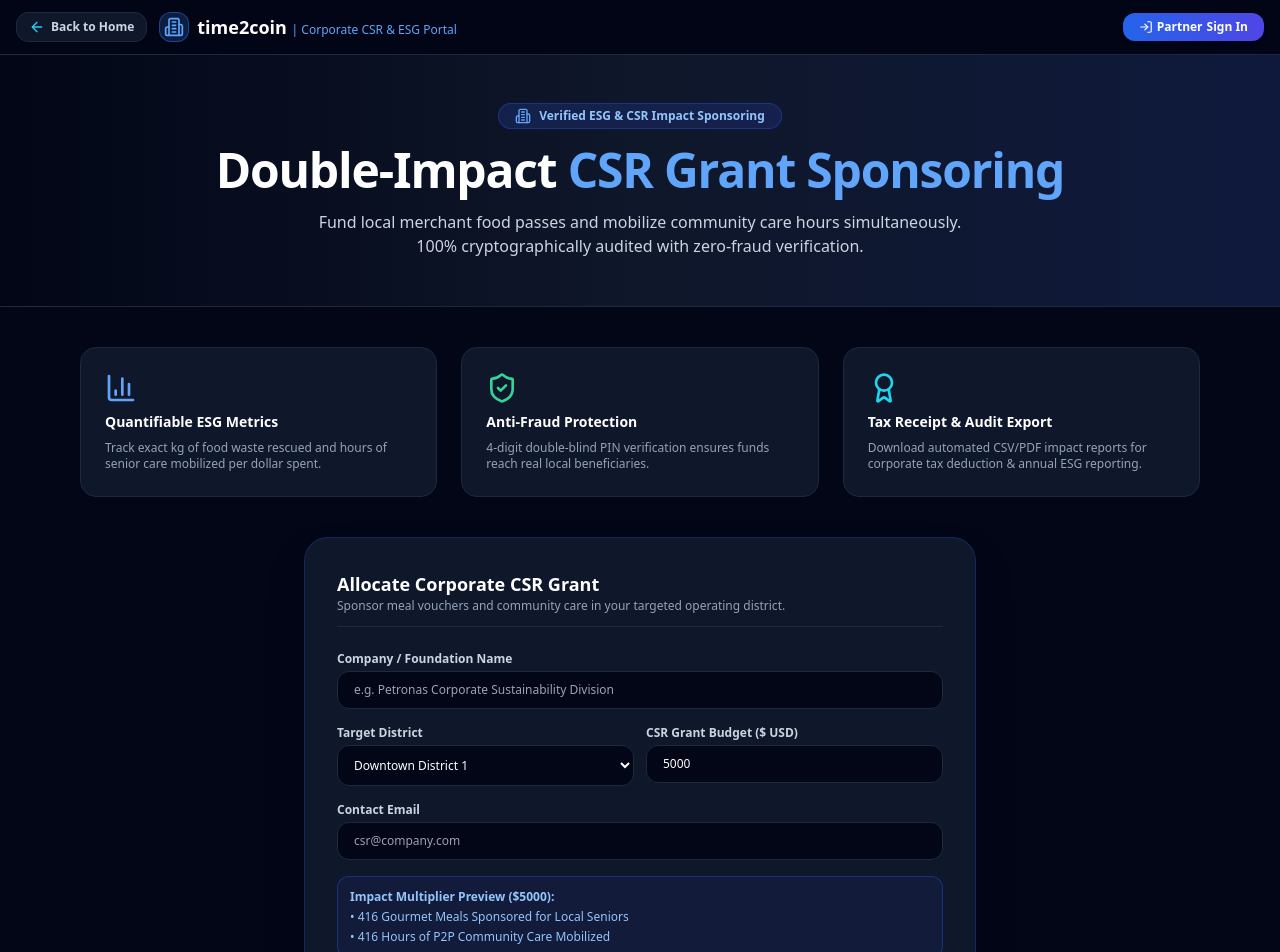
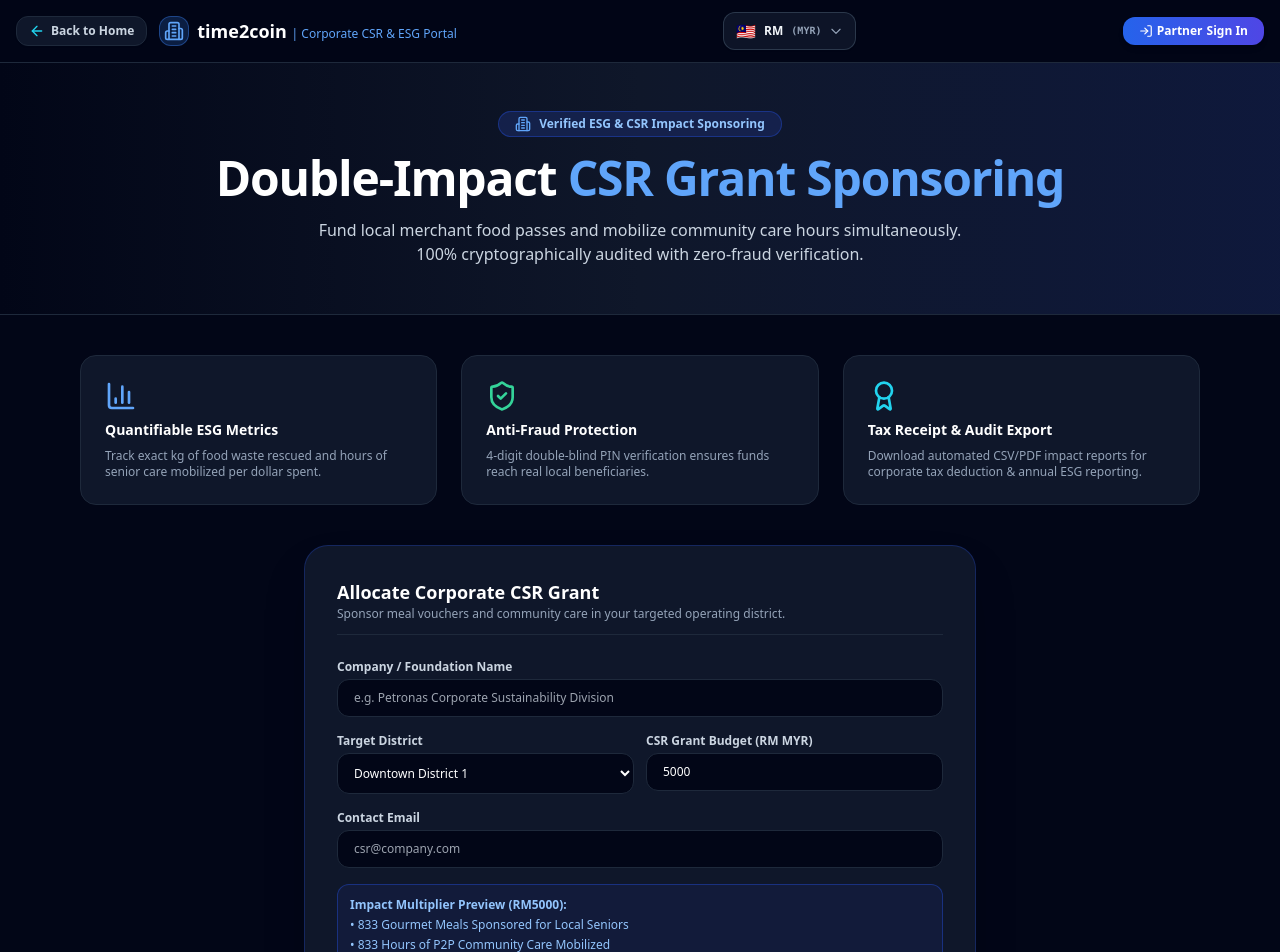
Before and after one commit to time2coin/time2coin, a Next.js app: page /corporate in a window 1280 px wide. Shown: the top 952 px of the page. Built offline with nearby package versions, Linux system fonts and the light colour scheme.

Commit message:
Integrate CountrySelector and jurisdiction handling

```diff
--- a/app/corporate/page.tsx
+++ b/app/corporate/page.tsx
@@ -1,3 +1,5 @@
+import CountrySelector from "@/components/CountrySelector";
+import { SUPPORTED_JURISDICTIONS, Jurisdiction } from "@/lib/jurisdictions";
 'use client';
 
 import React, { useState, useEffect } from 'react';
@@ -15,6 +17,20 @@ export default function CorporateCSRPortalPage() {
   const [companyName, setCompanyName] = useState('');
   const [contactEmail, setContactEmail] = useState('');
   const [successMsg, setSuccessMsg] = useState(false);
+  const [selectedJurisdiction, setSelectedJurisdiction] = useState<Jurisdiction>(SUPPORTED_JURISDICTIONS['MY-MYR']);
+
+  useEffect(() => {
+    const getCookie = (name: string) => {
+      const value = `; ${document.cookie}`;
+      const parts = value.split(`; ${name}=`);
+      if (parts.length === 2) return parts.pop()?.split(';').shift();
+      return null;
+    };
+    const savedId = getCookie('time2coin_jurisdiction') || currentUser?.jurisdiction_id || 'MY-MYR';
+    if (SUPPORTED_JURISDICTIONS[savedId]) {
+      setSelectedJurisdiction(SUPPORTED_JURISDICTIONS[savedId]);
+    }
+  }, [currentUser]);
 
   useEffect(() => {
     const saved = localStorage.getItem('time2coin_user');
@@ -61,6 +77,11 @@ export default function CorporateCSRPortalPage() {
               <span className="font-bold text-sm sm:text-lg text-white truncate">time2coin <span className="text-blue-400 text-xs font-normal hidden md:inline">| Corporate CSR & ESG Portal</span></span>
             </a>
           </div>
+
+                    <CountrySelector
+            userJurisdictionId={currentUser?.jurisdiction_id}
+            onJurisdictionChange={(j) => setSelectedJurisdiction(SUPPORTED_JURISDICTIONS[j.id] || SUPPORTED_JURISDICTIONS['MY-MYR'])}
+          />
 
           {currentUser ? (
             <div className="flex items-center gap-2 bg-slate-900 border border-slate-800 px-2.5 py-1 rounded-xl shrink-0">
@@ -154,7 +175,7 @@ export default function CorporateCSRPortalPage() {
               </div>
 
               <div>
-                <label className="block text-xs font-semibold text-slate-300 mb-1">CSR Grant Budget ($ USD)</label>
+                <label className="block text-xs font-semibold text-slate-300 mb-1">CSR Grant Budget ({selectedJurisdiction.currencySymbol} {selectedJurisdiction.currencyCode})</label>
                 <input
                   type="number"
                   required
@@ -179,9 +200,9 @@ export default function CorporateCSRPortalPage() {
             </div>
 
             <div className="p-3 bg-blue-950/40 border border-blue-800/60 rounded-xl text-xs text-blue-300 space-y-1">
-              <div className="font-bold">Impact Multiplier Preview (${grantAmount}):</div>
-              <div>• {Math.floor(Number(grantAmount) / 12)} Gourmet Meals Sponsored for Local Seniors</div>
-              <div>• {Math.floor(Number(grantAmount) / 12)} Hours of P2P Community Care Mobilized</div>
+              <div className="font-bold">Impact Multiplier Preview ({selectedJurisdiction.currencySymbol}{grantAmount}):</div>
+              <div>• {Math.floor(Number(grantAmount) / selectedJurisdiction.localMealCostFiat)} Gourmet Meals Sponsored for Local Seniors</div>
+              <div>• {Math.floor(Number(grantAmount) / selectedJurisdiction.localMealCostFiat)} Hours of P2P Community Care Mobilized</div>
             </div>
 
             <button
```
